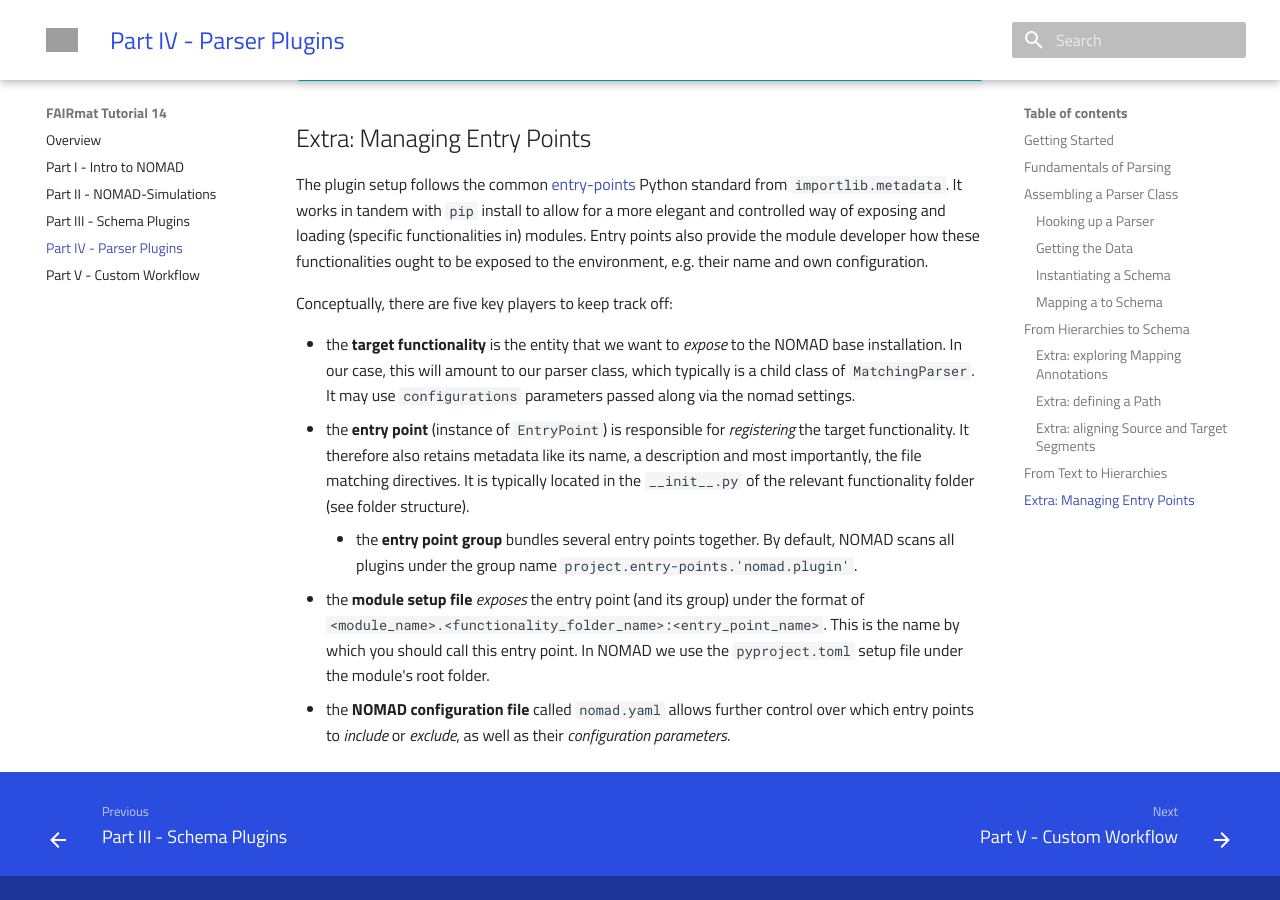
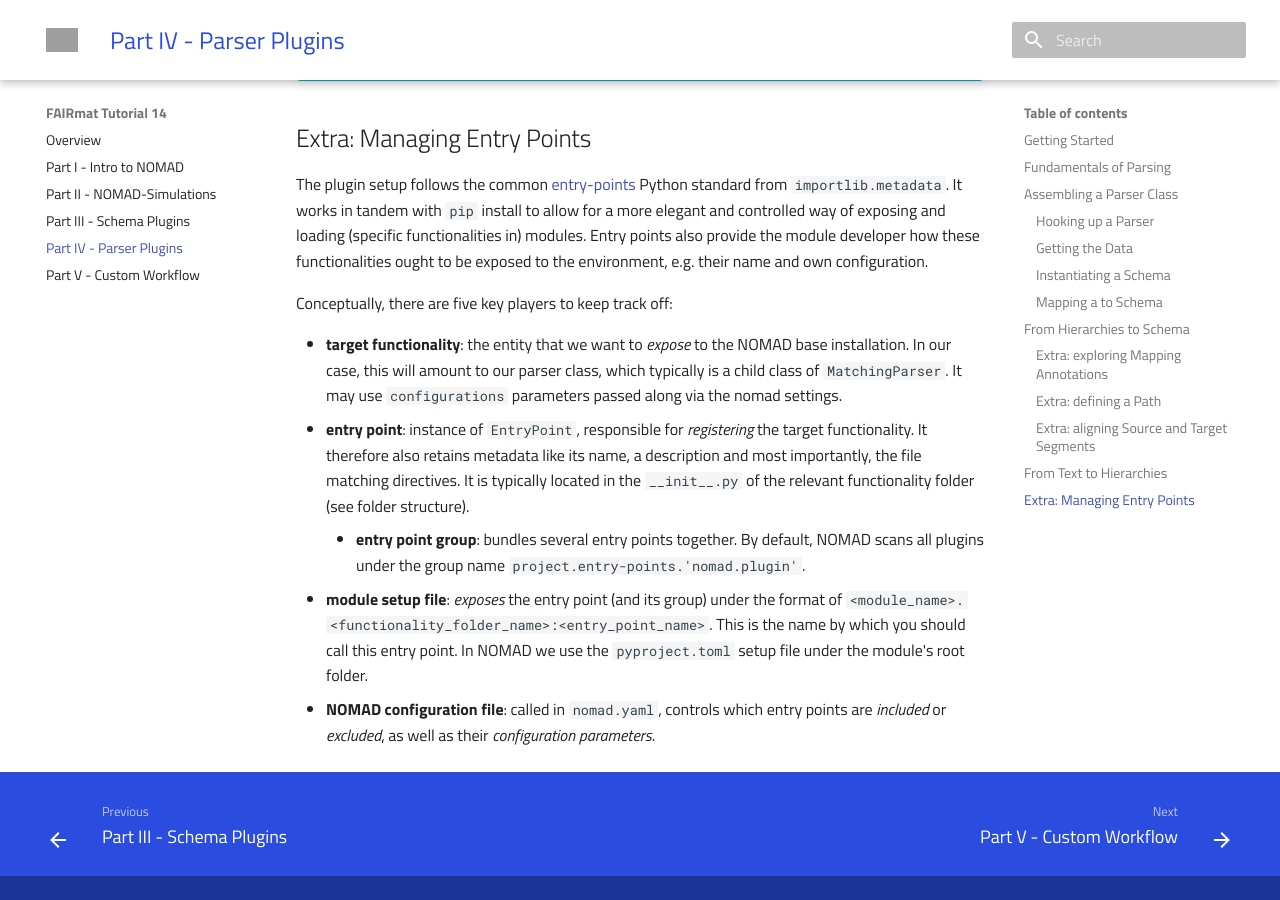
Before and after one commit to FAIRmat-NFDI/fairmat-tutorial-14-computational-plugins, an MkDocs documentation site: the page built from docs/parser_plugins.md, in a window 1280 px wide and 900 px high, scrolled down 9973 px. Built offline with MkDocs 1.6.1 and Material for MkDocs 9.7.7, drawn with Linux system fonts in a browser that asks for light colours; nearby versions of some CDN libraries; library files that are not in the unit come from our copies; grey boxes are pictures that could not be loaded.

Commit message:
- Slightly polish "Extra: Managing Entry Points" - Set out goals for "Instantiating a Schema"

```diff
--- a/docs/parser_plugins.md
+++ b/docs/parser_plugins.md
@@ -242,7 +242,9 @@
 
 ### Instantiating a Schema
 
+<!-- cookie cutter example -->
 
+<!-- contingent instantiation example -->
 
 ### Mapping a to Schema
 
@@ -406,8 +408,8 @@
 
 Conceptually, there are five key players to keep track off:
 
-- the **target functionality** is the entity that we want to _expose_ to the NOMAD base installation. In our case, this will amount to our parser class, which typically is a child class of `MatchingParser`. It may use `configurations` parameters passed along via the nomad settings.
-- the **entry point** (instance of `EntryPoint`) is responsible for _registering_ the target functionality. It therefore also retains metadata like its name, a description and most importantly, the file matching directives. It is typically located in the `__init__.py` of the relevant functionality folder (see folder structure).
-    - the **entry point group** bundles several entry points together. By default, NOMAD scans all plugins under the group name `project.entry-points.'nomad.plugin'`.
-- the **module setup file** _exposes_ the entry point (and its group) under the format of `<module_name>.<functionality_folder_name>:<entry_point_name>`. This is the name by which you should call this entry point. In NOMAD we use the `pyproject.toml` setup file under the module's root folder.
-- the **NOMAD configuration file** called `nomad.yaml` allows further control over which entry points to _include_ or _exclude_, as well as their _configuration parameters_.
+- **target functionality**: the entity that we want to _expose_ to the NOMAD base installation. In our case, this will amount to our parser class, which typically is a child class of `MatchingParser`. It may use `configurations` parameters passed along via the nomad settings.
+- **entry point**: instance of `EntryPoint`, responsible for _registering_ the target functionality. It therefore also retains metadata like its name, a description and most importantly, the file matching directives. It is typically located in the `__init__.py` of the relevant functionality folder (see folder structure).
+    - **entry point group**: bundles several entry points together. By default, NOMAD scans all plugins under the group name `project.entry-points.'nomad.plugin'`.
+- **module setup file**: _exposes_ the entry point (and its group) under the format of `<module_name>.<functionality_folder_name>:<entry_point_name>`. This is the name by which you should call this entry point. In NOMAD we use the `pyproject.toml` setup file under the module's root folder.
+- **NOMAD configuration file**: called in `nomad.yaml`, controls which entry points are _included_ or _excluded_, as well as their _configuration parameters_.
```
